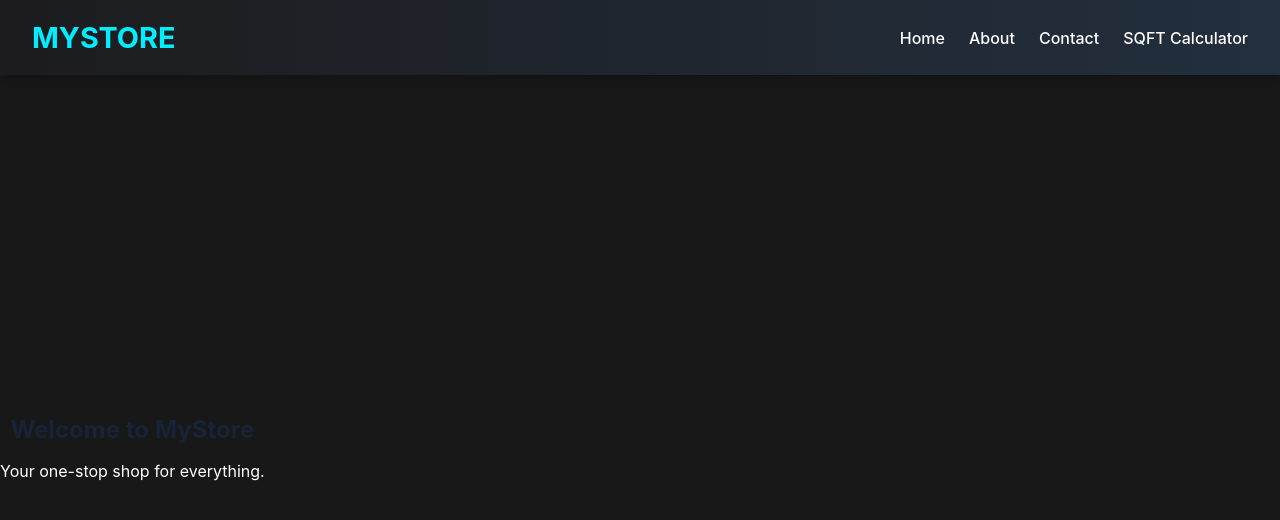
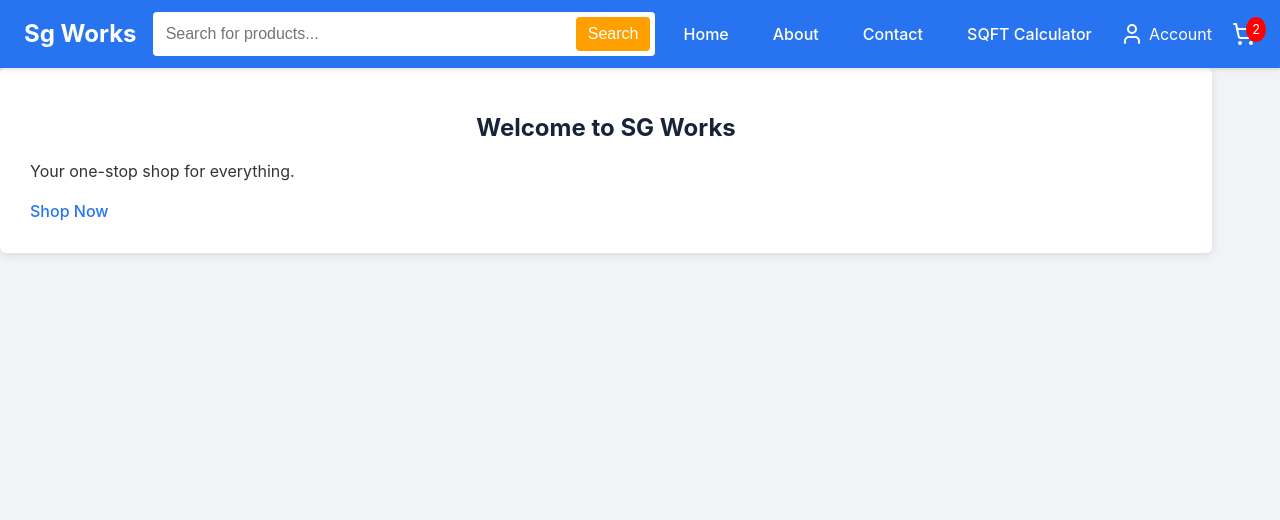
Before and after one commit to IamAdinath/workshop, a React (Vite) app in the folder ui/: page / in a window 1280 px wide. Shown: the top 520 px of the page. Built offline with nearby package versions, Linux system fonts and the light colour scheme.

Commit message:
change theme to flipkart (#17)

```diff
--- /dev/null
+++ b/package.json
@@ -0,0 +1,5 @@
+{
+  "dependencies": {
+    "react-helmet-async": "^2.0.5"
+  }
+}
--- a/ui/src/App.tsx
+++ b/ui/src/App.tsx
@@ -4,7 +4,6 @@ import Header from './components/Header';
 import Home from './pages/Home';
 import About from './pages/About';
 import SqftCalculator from './pages/SqftCalculator';
-import './styles/global.css';
 
 const App: React.FC = () => {
   return (
--- a/ui/src/components/Header.module.css
+++ b/ui/src/components/Header.module.css
@@ -1,101 +1,105 @@
+/* Flipkart-style Header */
 .header {
-    position: fixed;
-    top: 0;
-    left: 0;
-    width: 100%;
-    background: linear-gradient(90deg, #131921, #232f3e); /* Smooth Gradient */
-    padding: 1rem 2rem;
-    box-shadow: 0 2px 10px rgba(0, 0, 0, 0.2);
-    z-index: 100;
+  display: flex;
+  align-items: center;
+  justify-content: space-between;
+  background-color: #2874f0;
+  padding: 10px 20px;
+  color: white;
+  font-family: Arial, sans-serif;
 }
 
-  .container {
-    display: flex;
-    justify-content: space-between;
-    align-items: center;
-    max-width: 1400px;
-    margin: auto;
+/* Logo */
+.logo a {
+  font-size: 22px;
+  font-weight: bold;
+  color: white;
+  text-decoration: none;
 }
 
-  .logo {
-    font-size: 1.8rem;
-    font-weight: bold;
-    color: #ff9900;
-    text-transform: uppercase;
-    transition: 0.3s;
+/* Search Bar */
+.search-bar {
+  flex: 1;
+  margin: 0 20px;
 }
 
-  .logo:hover {
-    color: #ffa41c; /* Amazon Brighter Yellow */
+.search-bar input {
+  width: 100%;
+  padding: 8px;
+  border: none;
+  border-radius: 4px;
+  font-size: 14px;
 }
 
-  .searchBar {
-    flex: 1;
-    max-width: 600px;
+/* Header Icons */
+.header-icons {
   display: flex;
   align-items: center;
-    background: white;
-    padding: 0.6rem;
-    border-radius: 25px;
-    box-shadow: 0 2px 5px rgba(0, 0, 0, 0.1);
 }
 
-  .searchInput {
-    flex: 1;
-    border: none;
-    outline: none;
-    font-size: 1rem;
-    padding: 0.5rem;
+.icon {
+  margin: 0 10px;
+  cursor: pointer;
+  color: white;
+  transition: transform 0.2s;
 }
 
-  .searchButton {
-    background: #ff9900;
-    border: none;
-    padding: 0.5rem 1.2rem;
-    cursor: pointer;
-    color: white;
-    font-weight: bold;
-    border-radius: 25px;
-    transition: 0.3s;
+.icon:hover {
+  transform: scale(1.1);
 }
 
-  .searchButton:hover {
-    background: #e68a00;
+/* Menu Button (Mobile) */
+.menu-icon {
+  display: none;
+  cursor: pointer;
 }
 
-  .nav {
+/* Navigation Links */
+.nav-links {
   display: flex;
-    gap: 1.5rem;
+  gap: 20px;
 }
 
-  .navLink {
+.nav-links a {
   color: white;
   text-decoration: none;
-    font-size: 1.1rem;
-    transition: 0.3s;
-    font-weight: 500;
+  font-size: 16px;
 }
 
-  .navLink:hover {
-    color: #ffa41c;
-    transform: scale(1.05);
+.nav-links a:hover {
+  text-decoration: underline;
 }
 
-  /* Responsive */
+/* Mobile Menu */
 @media (max-width: 768px) {
-    .container {
-      flex-direction: column;
-      align-items: center;
-      gap: 0.5rem;
+  .search-bar {
+    display: none;
   }
 
-    .searchBar {
-      width: 90%;
+  .menu-icon {
+    display: block;
   }
 
-    .nav {
+  .nav-links {
+    display: none;
     flex-direction: column;
+    position: absolute;
+    top: 60px;
+    right: 20px;
+    background-color: white;
+    width: 200px;
+    padding: 10px;
+    border-radius: 4px;
+    box-shadow: 0 4px 8px rgba(0, 0, 0, 0.2);
+  }
+
+  .nav-links.active {
+    display: flex;
+  }
+
+  .nav-links a {
+    color: #2874f0;
+    padding: 8px 0;
     text-align: center;
-      gap: 0.8rem;
   }
 }
--- a/ui/src/components/Header.tsx
+++ b/ui/src/components/Header.tsx
@@ -1,16 +1,29 @@
 import React, { useState } from "react";
 import { Link } from "react-router-dom";
 import "../styles/header.css";
-import { Menu } from "lucide-react";
+import { Menu, ShoppingCart, User } from "lucide-react";
 
 const Header: React.FC = () => {
   const [menuOpen, setMenuOpen] = useState(false);
+  const [searchQuery, setSearchQuery] = useState("");
 
   return (
     <header className="header">
-      <div className="logo">MyStore</div>
+      {/* Logo */}
+      <div className="logo">Sg Works</div>
 
-      {/* Desktop Navigation */}
+      {/* Search Bar */}
+      <div className="search-bar">
+        <input
+          type="text"
+          placeholder="Search for products..."
+          value={searchQuery}
+          onChange={(e) => setSearchQuery(e.target.value)}
+        />
+        <button>Search</button>
+      </div>
+
+      {/* Navigation Links */}
       <nav className={`nav-links ${menuOpen ? "active" : ""}`}>
         <Link to="/" onClick={() => setMenuOpen(false)}>Home</Link>
         <Link to="/about" onClick={() => setMenuOpen(false)}>About</Link>
@@ -18,7 +31,22 @@ const Header: React.FC = () => {
         <Link to="/sqft-calculator" onClick={() => setMenuOpen(false)}>SQFT Calculator</Link>
       </nav>
 
-      {/* Mobile Menu Button (Only visible on mobile) */}
+      {/* Cart & Account Section */}
+      <div className="header-icons">
+        {/* Account */}
+        <div className="account">
+          <User className="icon" />
+          <span>Account</span>
+        </div>
+
+        {/* Cart */}
+        <div className="cart">
+          <ShoppingCart className="icon" />
+          <span className="cart-count">2</span>
+        </div>
+      </div>
+
+      {/* Mobile Menu Icon */}
       <Menu className="menu-icon" onClick={() => setMenuOpen(!menuOpen)} />
     </header>
   );
--- a/ui/src/index.css
+++ b/ui/src/index.css
@@ -6,67 +6,65 @@
   font-family: Inter, system-ui, Avenir, Helvetica, Arial, sans-serif;
   line-height: 1.5;
   font-weight: 400;
-
   color-scheme: light dark;
-  color: rgba(255, 255, 255, 0.87);
-  background-color: #242424;
-
-  font-synthesis: none;
   text-rendering: optimizeLegibility;
   -webkit-font-smoothing: antialiased;
   -moz-osx-font-smoothing: grayscale;
 }
 
+/* Remove forced background and color */
+body {
+  margin: 0;
+  padding: 0;
+  min-width: 320px;
+  min-height: 100vh;
+  background-color: #f1f3f6; /* Flipkart-like background */
+  color: #333; /* Default text color */
+}
+
+/* Remove body flex issue */
+#root {
+  display: flex;
+  flex-direction: column;
+  min-height: 100vh;
+}
+
+/* Adjust a elements */
 a {
   font-weight: 500;
-  color: #646cff;
+  color: #2874f0; /* Flipkart blue */
   text-decoration: inherit;
 }
 a:hover {
-  color: #535bf2;
+  color: #1a56db;
 }
 
-body {
-  margin: 0;
-  display: flex;
-  place-items: center;
-  min-width: 320px;
-  min-height: 100vh;
+/* Adjust h1 styles */
+h1 {
+  font-size: 2rem;
+  line-height: 1.2;
+  font-weight: bold;
 }
 
-h1 {
-  font-size: 3.2em;
-  line-height: 1.1;
+/* Button improvements */
+button {
+  border-radius: 8px;
+  padding: 0.5em 1em;
+  font-size: 1em;
+  font-weight: 500;
+  background-color: #ffd700; /* Flipkart button color */
+  color: black;
+  border: none;
+  cursor: pointer;
+  transition: background 0.25s ease;
+}
+button:hover {
+  background-color: #ffcc00;
 }
 
-button {
-  border-radius: 8px;
-  border: 1px solid transparent;
-  padding: 0.6em 1.2em;
-  font-size: 1em;
-  font-weight: 500;
-  font-family: inherit;
-  background-color: #1a1a1a;
-  cursor: pointer;
-  transition: border-color 0.25s;
-}
-button:hover {
-  border-color: #646cff;
-}
-button:focus,
-button:focus-visible {
-  outline: 4px auto -webkit-focus-ring-color;
-}
-
-@media (prefers-color-scheme: light) {
+@media (prefers-color-scheme: dark) {
   :root {
-    color: #213547;
-    background-color: #ffffff;
-  }
-  a:hover {
-    color: #747bff;
-  }
-  button {
-    background-color: #f9f9f9;
+    color: #ffffff;
+    background-color: #121212;
   }
 }
--- a/ui/src/pages/Home.tsx
+++ b/ui/src/pages/Home.tsx
@@ -1,10 +1,15 @@
-import React from 'react';
+import React from "react";
+import { Link } from "react-router-dom";
+import "./home.css";
 
 const Home: React.FC = () => {
   return (
-    <div style={{ textAlign: 'center', marginTop: '100px' }}>
-      <h1>Welcome to MyStore</h1>
-      <p>Your one-stop shop for everything.</p>
+    <div className="home-container">
+      <div className="hero-section">
+        <h1>Welcome to SG Works</h1>
+        <p>Your one-stop shop for everything.</p>
+        <Link to="/shop" className="shop-button">Shop Now</Link>
+      </div>
     </div>
   );
 };
--- /dev/null
+++ b/ui/src/pages/home.css
@@ -0,0 +1,46 @@
+.home {
+  display: flex;
+  flex-direction: column;
+  justify-content: center;
+  align-items: center;
+  text-align: center;
+  min-height: calc(100vh - 60px);
+  width: 100%;
+  padding: 20px;
+  background: #f1f3f6; /* Flipkart Background */
+}
+
+.home-container {
+  max-width: 1200px;
+  width: 90%;
+  padding: 30px;
+  background: white;
+  box-shadow: 0px 2px 10px rgba(0, 0, 0, 0.1);
+  border-radius: 6px;
+}
+
+.home h1 {
+  font-size: 28px;
+  font-weight: bold;
+}
+
+.home p {
+  font-size: 18px;
+  margin-top: 10px;
+}
+
+/* Mobile Optimization */
+@media (max-width: 768px) {
+  .home-container {
+    width: 95%;
+    padding: 20px;
+  }
+
+  .home h1 {
+    font-size: 24px;
+  }
+
+  .home p {
+    font-size: 16px;
+  }
+}
--- a/ui/src/styles/global.css
+++ b/ui/src/styles/global.css
@@ -1,3 +1,4 @@
+/* Reset Styles */
 * {
   margin: 0;
   padding: 0;
@@ -5,7 +6,9 @@
   font-family: 'Inter', sans-serif;
 }
 
+/* Light Background like Flipkart */
 body {
-    background: #181818; /* Dark background */
-    color: white;
+  background: #f1f3f6; /* Flipkart-style background */
+  color: black;
+  min-height: 100vh;
 }
--- a/ui/src/styles/header.css
+++ b/ui/src/styles/header.css
@@ -1,74 +1,150 @@
-/* Header Styles */
+/* Header Container */
 .header {
-  position: fixed;
+  display: flex;
+  align-items: center;
+  justify-content: space-between;
+  background: #2874f0; /* Flipkart Blue */
+  padding: 12px 24px;
+  color: white;
+  position: sticky;
   top: 0;
-  left: 0;
-  width: 100%;
-  background: linear-gradient(90deg, #1c1c1e, #232f3e);
-  padding: 1rem 2rem;
-  display: flex;
-  justify-content: space-between;
-  align-items: center;
-  box-shadow: 0 2px 10px rgba(0, 0, 0, 0.3);
-  z-index: 100;
+  z-index: 1000;
+  box-shadow: 0 2px 4px rgba(0, 0, 0, 0.1);
 }
 
+/* Logo */
 .logo {
-  font-size: 1.8rem;
+  font-size: 1.5rem;
   font-weight: bold;
-  color: #0ef;
-  text-transform: uppercase;
-  transition: 0.3s;
+  cursor: pointer;
 }
 
-.logo:hover {
-  color: #00d4ff;
+/* Search Bar */
+.search-bar {
+  display: flex;
+  align-items: center;
+  background: white;
+  padding: 5px;
+  border-radius: 4px;
+  width: 40%;
 }
 
-/* Desktop Navigation */
+.search-bar input {
+  border: none;
+  outline: none;
+  padding: 8px;
+  width: 100%;
+  font-size: 1rem;
+}
+
+.search-bar button {
+  background: #ff9f00;
+  border: none;
+  padding: 8px 12px;
+  cursor: pointer;
+  color: white;
+  font-size: 1rem;
+  border-radius: 4px;
+}
+
+/* Navigation Links */
 .nav-links {
   display: flex;
-  gap: 1.5rem;
+  gap: 20px;
 }
 
 .nav-links a {
   color: white;
   text-decoration: none;
   font-size: 1rem;
-  transition: 0.3s;
+  padding: 8px 12px;
+  transition: background 0.3s ease;
 }
 
 .nav-links a:hover {
-  color: #00d4ff;
+  background: rgba(255, 255, 255, 0.2);
+  border-radius: 4px;
 }
 
-/* Hide menu icon on desktop */
+/* Header Icons */
+.header-icons {
+  display: flex;
+  gap: 20px;
+  align-items: center;
+}
+
+.account, .cart {
+  display: flex;
+  align-items: center;
+  gap: 5px;
+  cursor: pointer;
+}
+
+.icon {
+  font-size: 20px;
+}
+
+/* Cart Count Badge */
+.cart {
+  position: relative;
+}
+
+.cart-count {
+  position: absolute;
+  top: -5px;
+  right: -10px;
+  background: red;
+  color: white;
+  font-size: 0.8rem;
+  padding: 3px 6px;
+  border-radius: 50%;
+}
+
+/* Mobile Menu Icon */
 .menu-icon {
   display: none;
+  font-size: 24px;
+  cursor: pointer;
 }
 
-/* ========== MOBILE RESPONSIVE CSS ========== */
-@media screen and (max-width: 768px) {
+/* Responsive Design */
+@media (max-width: 1024px) {
+  .search-bar {
+    width: 30%;
+  }
+}
+
+@media (max-width: 768px) {
+  .menu-icon {
+    display: block;
+  }
+
   .nav-links {
-    display: none; /* Hide links on mobile */
+    display: none;
+    flex-direction: column;
+    background: #2874f0;
     position: absolute;
     top: 60px;
-    left: 0;
-    width: 100%;
-    background: #232f3e;
-    flex-direction: column;
-    align-items: center;
-    padding: 1rem 0;
+    right: 0;
+    width: 200px;
+    border-radius: 5px;
+    box-shadow: 0 2px 4px rgba(0, 0, 0, 0.1);
   }
 
   .nav-links.active {
     display: flex;
   }
 
-  .menu-icon {
-    display: block;
-    font-size: 1.8rem;
-    color: white;
-    cursor: pointer;
+  .nav-links a {
+    padding: 12px;
+    text-align: center;
+  }
+
+  .search-bar {
+    width: 60%;
+  }
+
+  .header-icons {
+    display: none;
   }
 }
```
Also changed, not shown: ui/src/components/DynamicTitle.tsx (added, +24 -0 lines), ui/src/pages/Home.module.css (deleted, +0 -35 lines), ui/src/routes.tsx (added, +24 -0 lines), 1 other file (tests, documents, lock files or other folders). Lines whose indentation alone changed are shown as unchanged.
